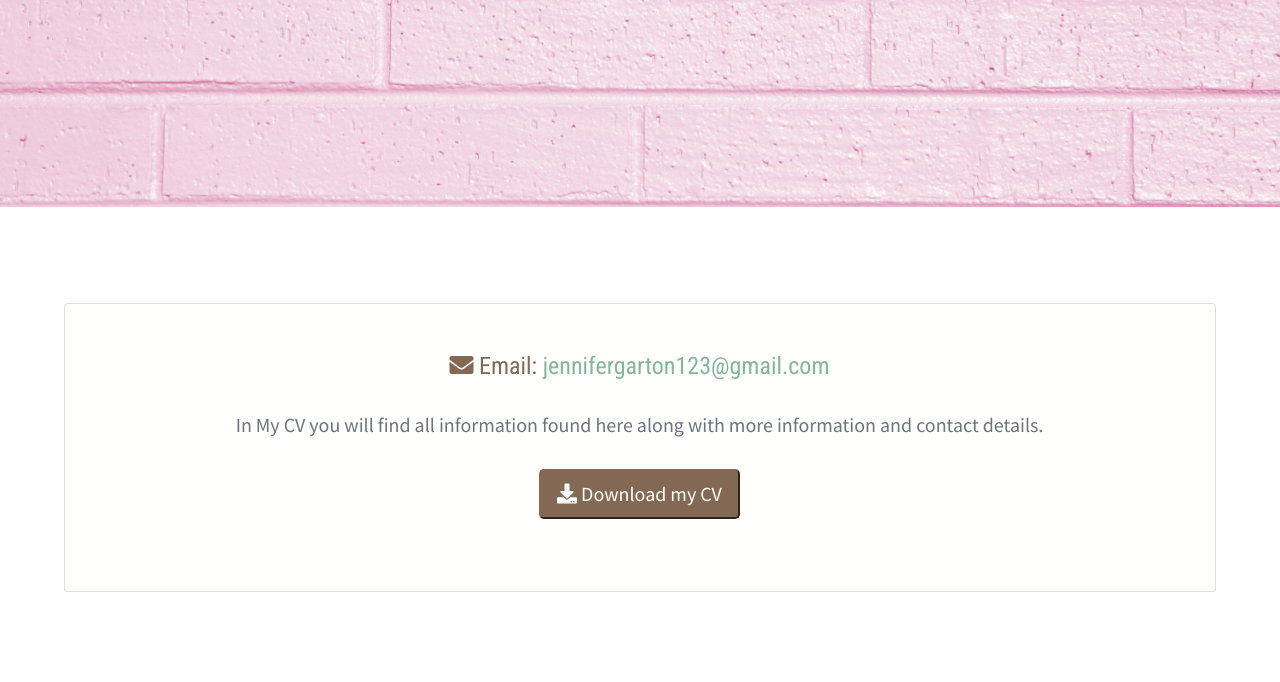
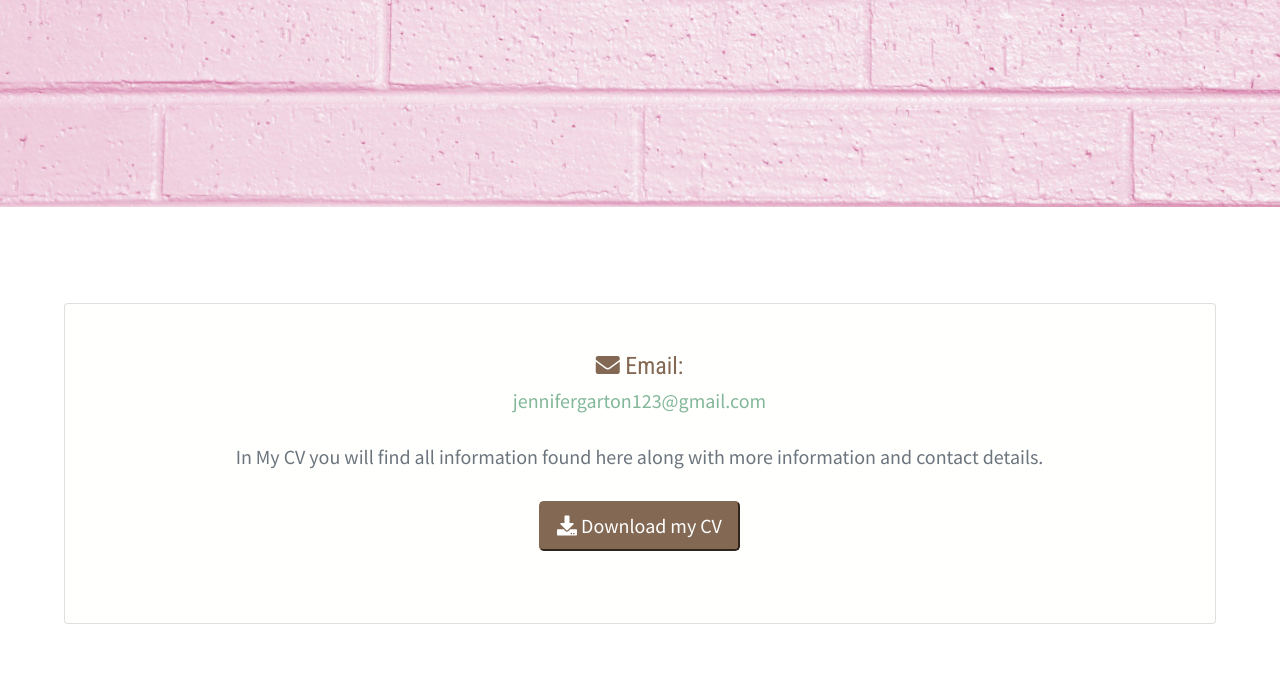
Before and after one commit to JenGarton/JenGarton.github.io, a plain HTML site: page index.html in a window 1280 px wide. Shown: the part 7948-8630 px from the top of the page. Drawn offline with nearby package versions, Linux system fonts and the light colour scheme.

Commit message:
Slight fix

```diff
--- a/index.html
+++ b/index.html
@@ -427,7 +427,7 @@
                     <div id="CV">
                         <br>
                         <br>
-                        <h4 class="brown-text"><i class="brown-text fas fa-envelope"></i>  Email: <span class="green-text">jennifergarton123@gmail.com </span></h4>
+                        <h4 class="brown-text"><i class="brown-text fas fa-envelope"></i>  Email: <h5 class="green-text">jennifergarton123@gmail.com </h5></h4>
                         <br>
                         <h5 class="text-muted">In My CV you will find all information found here along with more information and contact details.</h5>
                         <br>
```
